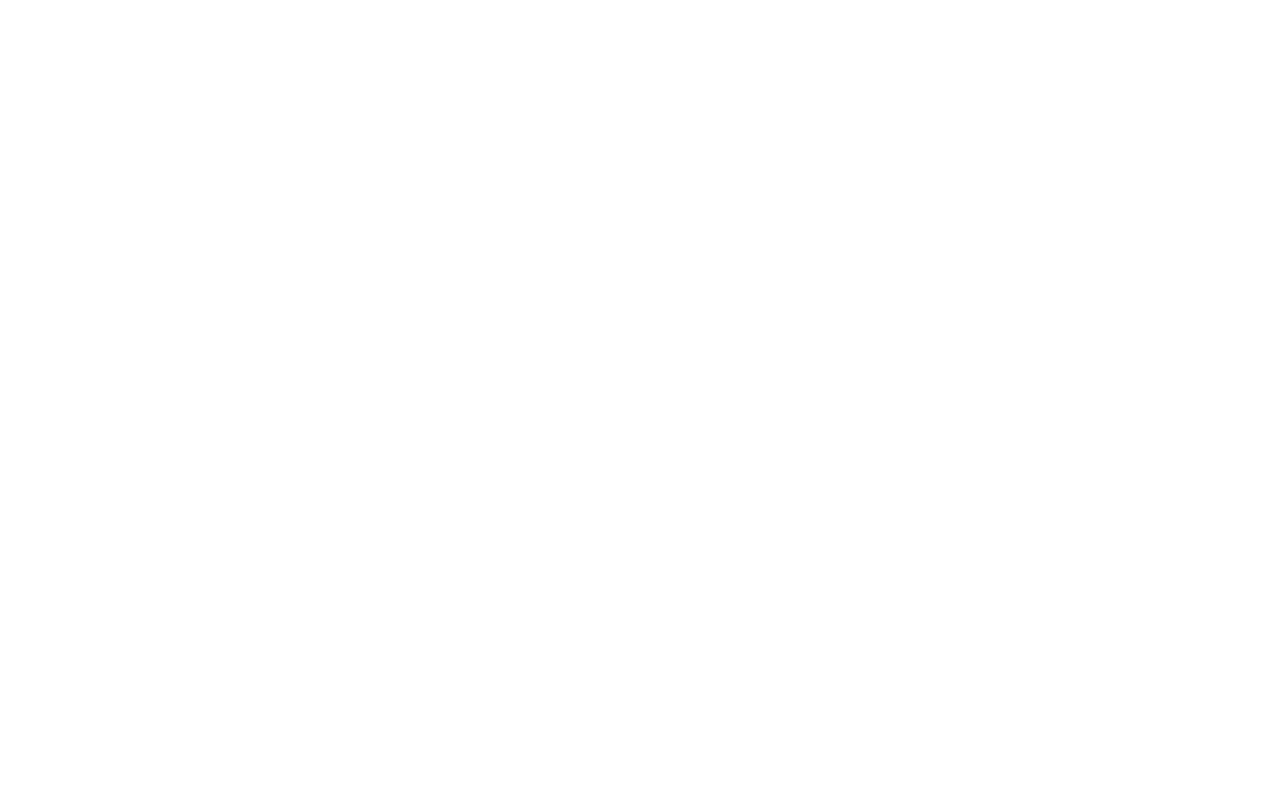
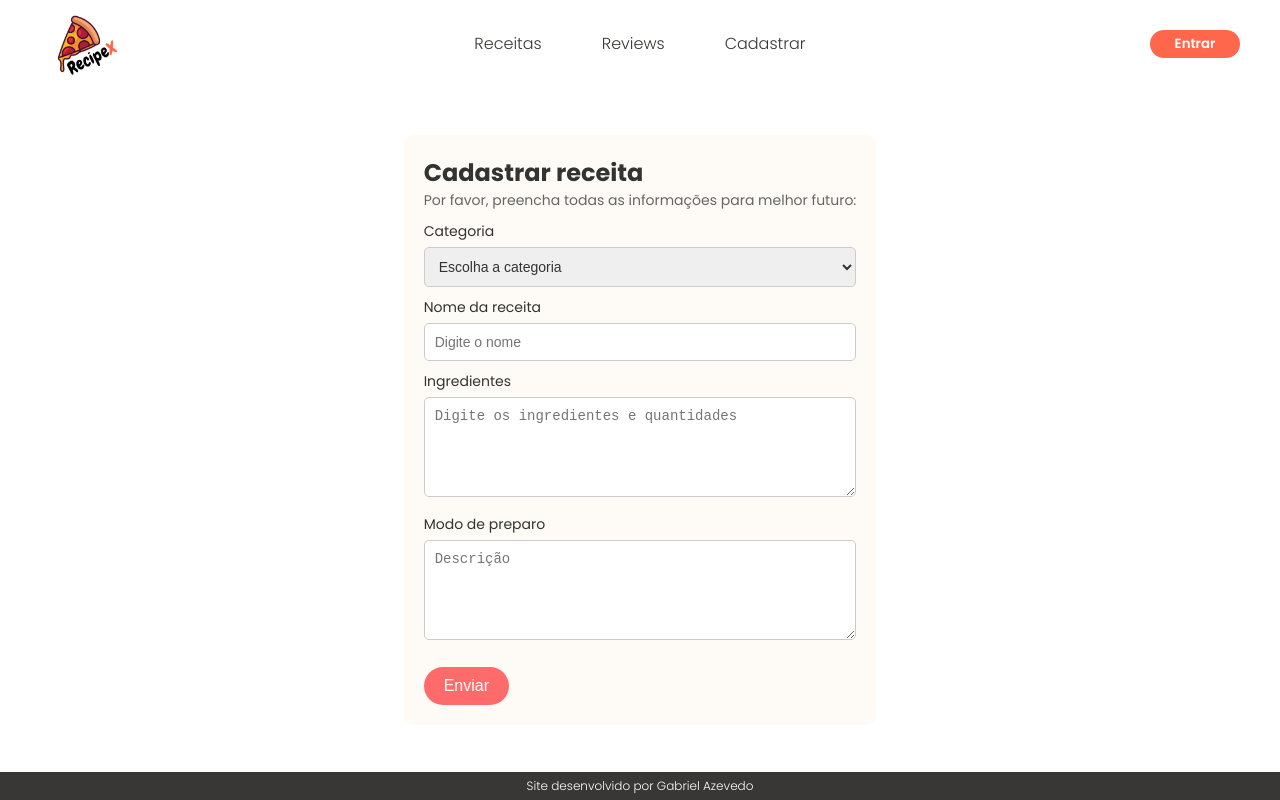
Before and after one commit to gabrielazevedoc/RECIPEx, a React (Create React App) app in the folder recipex-app/: page /Cadastro-Receita in a window 1280 px wide. Before the commit this address had no page. Built offline with nearby package versions, Linux system fonts and the light colour scheme.

Commit message:
feat: add recipe form component

```diff
--- a/recipex-app/src/App.jsx
+++ b/recipex-app/src/App.jsx
@@ -5,6 +5,7 @@
 import HomePage from './pages/HomePage'
 import RecipeCategoryPage from './pages/RecipeCategoryPage'
 import RecipePage from './pages/RecipePage'
+import RecipeFormPage from './pages/RecipeFormPage'
 
 function App() {
   return (
@@ -13,6 +14,7 @@
         <Route exact path="/" element={<HomePage />} />
         <Route path="/Receitas" element={<RecipeCategoryPage />} />
         <Route path="/Lista-Receitas-Carne" element={<RecipePage />} />
+        <Route path="/Cadastro-Receita" element={<RecipeFormPage />} />
       </Routes>
     </Router>
   )
--- a/recipex-app/src/components/NavBar.jsx
+++ b/recipex-app/src/components/NavBar.jsx
@@ -21,7 +21,7 @@
           <Link to={'/'}>Reviews</Link>
         </li>
         <li>
-          <Link to={'/'}>Cadastrar</Link>
+          <Link to={'/Cadastro-Receita'}>Cadastrar</Link>
         </li>
       </ul>
       <button className="login-button">Entrar</button>
--- /dev/null
+++ b/recipex-app/src/components/RecipeForm.jsx
@@ -0,0 +1,89 @@
+// src/components/CadastroReceita.js
+import React, { useState } from 'react';
+import './RecipeForm.scss';
+
+const RecipeForm = () => {
+  const [formData, setFormData] = useState({
+    categoria: '',
+    nomeReceita: '',
+    ingredientes: '',
+    modoPreparo: '',
+  });
+
+  const [error, setError] = useState('');
+
+  const handleChange = (e) => {
+    setFormData({
+      ...formData,
+      [e.target.name]: e.target.value,
+    });
+  };
+
+  const handleSubmit = (e) => {
+    e.preventDefault();
+
+    // Validação simples
+    if (!formData.categoria || !formData.nomeReceita || !formData.ingredientes || !formData.modoPreparo) {
+      setError('Por favor, preencha todos os campos.');
+      return;
+    }
+
+    setError('');
+    console.log('Dados do formulário enviados:', formData);
+    // Aqui você pode adicionar a lógica para enviar os dados para um servidor
+  };
+
+  return (
+    <form className="cadastro-receita-form" onSubmit={handleSubmit}>
+      <h2>Cadastrar receita</h2>
+      <p>Por favor, preencha todas as informações para melhor futuro:</p>
+
+      <label htmlFor="categoria">Categoria</label>
+      <select
+        name="categoria"
+        value={formData.categoria}
+        onChange={handleChange}
+        required
+      >
+        <option value="">Escolha a categoria</option>
+        <option value="doce">Doce</option>
+        <option value="salgado">Salgado</option>
+        <option value="bebida">Bebida</option>
+      </select>
+
+      <label htmlFor="nomeReceita">Nome da receita</label>
+      <input
+        type="text"
+        name="nomeReceita"
+        placeholder="Digite o nome"
+        value={formData.nomeReceita}
+        onChange={handleChange}
+        required
+      />
+
+      <label htmlFor="ingredientes">Ingredientes</label>
+      <textarea
+        name="ingredientes"
+        placeholder="Digite os ingredientes e quantidades"
+        value={formData.ingredientes}
+        onChange={handleChange}
+        required
+      ></textarea>
+
+      <label htmlFor="modoPreparo">Modo de preparo</label>
+      <textarea
+        name="modoPreparo"
+        placeholder="Descrição"
+        value={formData.modoPreparo}
+        onChange={handleChange}
+        required
+      ></textarea>
+
+      {error && <p className="error-message">{error}</p>}
+
+      <button type="submit">Enviar</button>
+    </form>
+  );
+};
+
+export default RecipeForm;
--- /dev/null
+++ b/recipex-app/src/components/RecipeForm.scss
@@ -0,0 +1,63 @@
+/* src/components/CadastroReceita.css */
+.cadastro-receita-form {
+    background-color: #fefaf5;
+    padding: 20px;
+    border-radius: 10px;
+    max-width: 600px;
+    margin: auto;
+  }
+
+  .cadastro-receita-form h2 {
+    font-size: 24px;
+    color: #333;
+  }
+
+  .cadastro-receita-form p {
+    font-size: 14px;
+    color: #666;
+  }
+
+  .cadastro-receita-form label {
+    display: block;
+    margin-top: 10px;
+    font-size: 14px;
+    color: #333;
+  }
+
+  .cadastro-receita-form select,
+  .cadastro-receita-form input,
+  .cadastro-receita-form textarea {
+    width: 100%;
+    padding: 10px;
+    margin-top: 5px;
+    border-radius: 5px;
+    border: 1px solid #ccc;
+    font-size: 14px;
+    color: #333;
+  }
+
+  .cadastro-receita-form textarea {
+    resize: vertical;
+    height: 100px;
+  }
+
+  .cadastro-receita-form button {
+    background-color: #ff6b6b;
+    color: #fff;
+    border: none;
+    padding: 10px 20px;
+    font-size: 16px;
+    border-radius: 50px;
+    cursor: pointer;
+    margin-top: 20px;
+  }
+
+  .cadastro-receita-form button:hover {
+    background-color: #ff5a5a;
+  }
+
+  .error-message {
+    color: red;
+    font-size: 12px;
+    margin-top: 10px;
+  }
--- /dev/null
+++ b/recipex-app/src/pages/RecipeFormPage.jsx
@@ -0,0 +1,18 @@
+import NavBar from '../components/NavBar'
+import RecipeForm from '../components/RecipeForm'
+import Footer from '../components/Footer'
+
+import '../App.scss'
+
+
+const RecipeFormPage = () => {
+  return (
+    <div className="full-page-container">
+      <NavBar />
+      <RecipeForm />
+      <Footer />
+    </div>
+  )
+}
+
+export default RecipeFormPage
```
Also changed, not shown: 2 other files (tests, documents, lock files or other folders).
